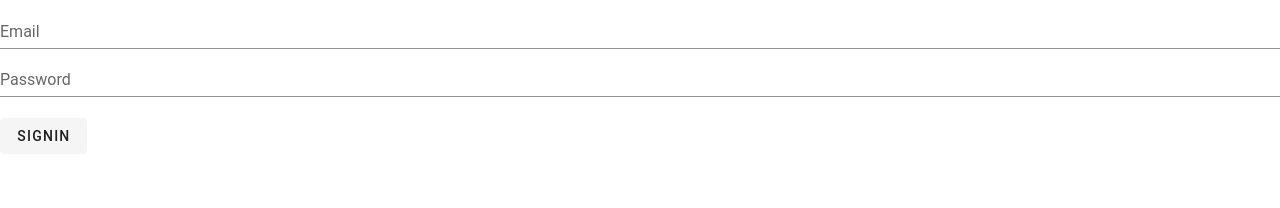
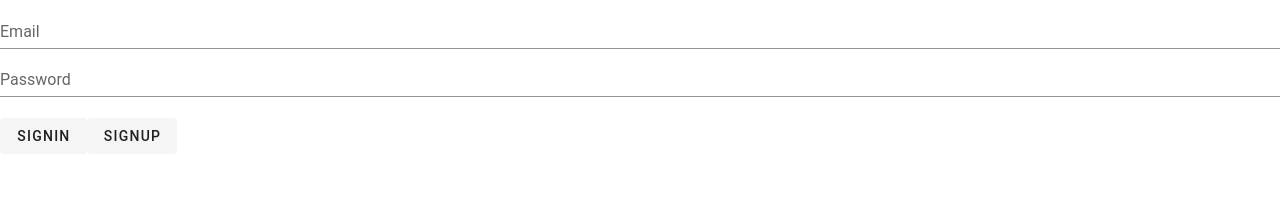
Before and after one commit to chd830/Petstagram, a Vue app in the folder front/petstagram/: page /signin in a window 1280 px wide. Shown: the top 208 px of the page. Built offline with nearby package versions, Linux system fonts and the light colour scheme.

Commit message:
회원가입할 때 이미있는 이메일인지 확인

```diff
--- a/front/petstagram/src/components/Users/SignIn.vue
+++ b/front/petstagram/src/components/Users/SignIn.vue
@@ -12,11 +12,14 @@
     <v-btn v-on:click="signin" depressed>
       SignIn
     </v-btn>
+    <v-btn v-on:click="signup" depressed>
+      SignUp
+    </v-btn>
   </div>
 </template>
 
 <script>
-// import router from '../../router/index.js'
+import router from '../../router/index.js'
 
 export default {
   name: "app",
@@ -27,6 +30,9 @@ export default {
     }
   },
   methods: {
+    signup() {
+      router.push('/signup')
+    },
     signin() {
       this.$http.post('http://localhost:8000/api/v1/user/signin', {
         userEmail: this.userEmail,
@@ -41,7 +47,7 @@ export default {
         console.log(res)
         if(res.data) {
           alert('로그인이 완료되었습니다.')
-          // router.push("/")
+          router.push("/")
         }
         else {
           alert('다시 로그인해 주세요.')
--- a/front/petstagram/src/components/Users/SignUp.vue
+++ b/front/petstagram/src/components/Users/SignUp.vue
@@ -64,9 +64,14 @@ export default {
       },
       {
           withCredentials: true,
-      }).then(() => {
+      }).then((res) => {
+        if(res.data == true) {
           alert('회원가입이 완료되었습니다.')
           router.push("/signin")
+        }
+        else {
+          alert('이미 있는 이메일 입니다.')
+        }
       })
     }
   }
```
Also changed, not shown: 1 other file (tests, documents, lock files or other folders).
